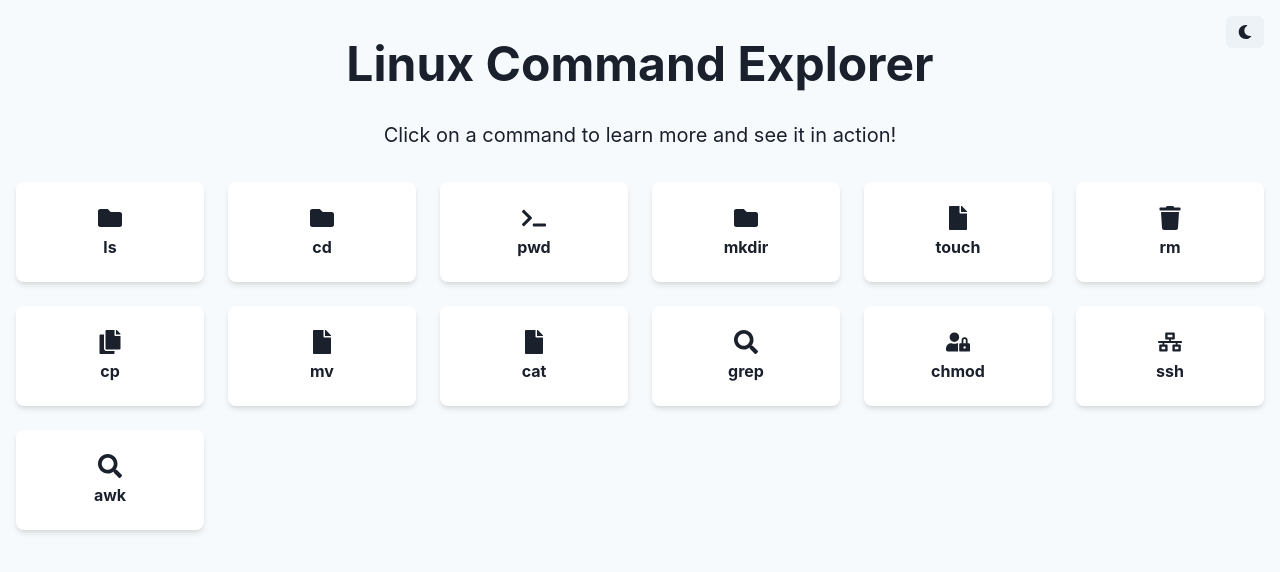
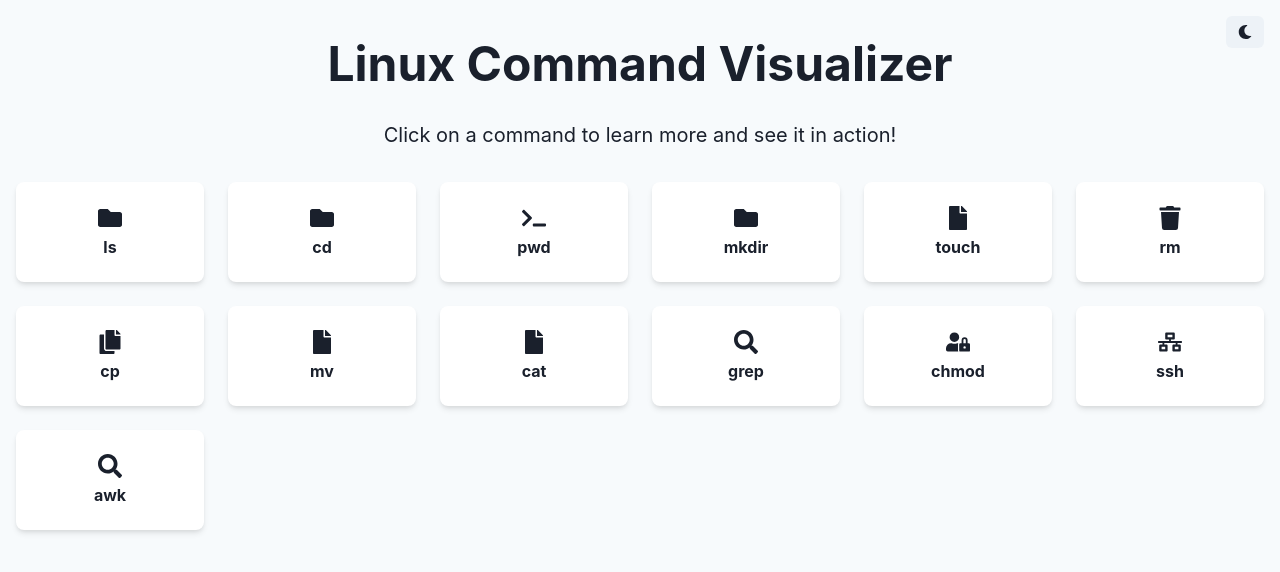
Before and after one commit to loyality7/linux-visualizer, a React (Create React App) app: page / in a window 1280 px wide. Shown: the top 572 px of the page. Built offline with nearby package versions, Linux system fonts and the light colour scheme.

Commit message:
Update LandingPage.js

```diff
--- a/src/components/FileSystem/LandingPage.js
+++ b/src/components/FileSystem/LandingPage.js
@@ -51,7 +51,7 @@ const LandingPage = () => {
       <Container maxW="container.xl">
         <VStack spacing={8} align="stretch">
           <Heading as="h1" size="2xl" textAlign="center">
-            Linux Command Explorer
+            Linux Command Visualizer
           </Heading>
           <Text fontSize="xl" textAlign="center">
             Click on a command to learn more and see it in action!
```
